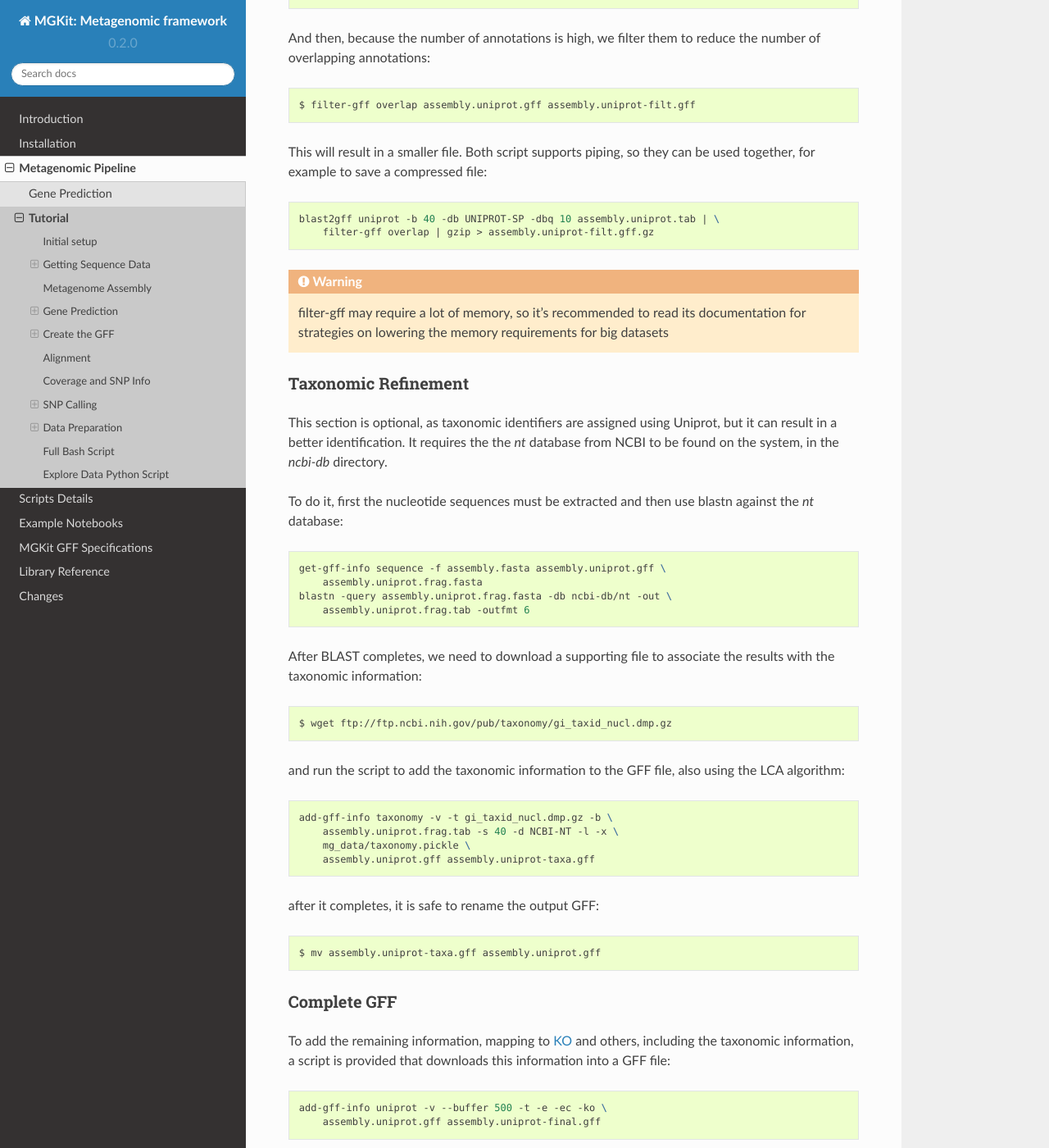
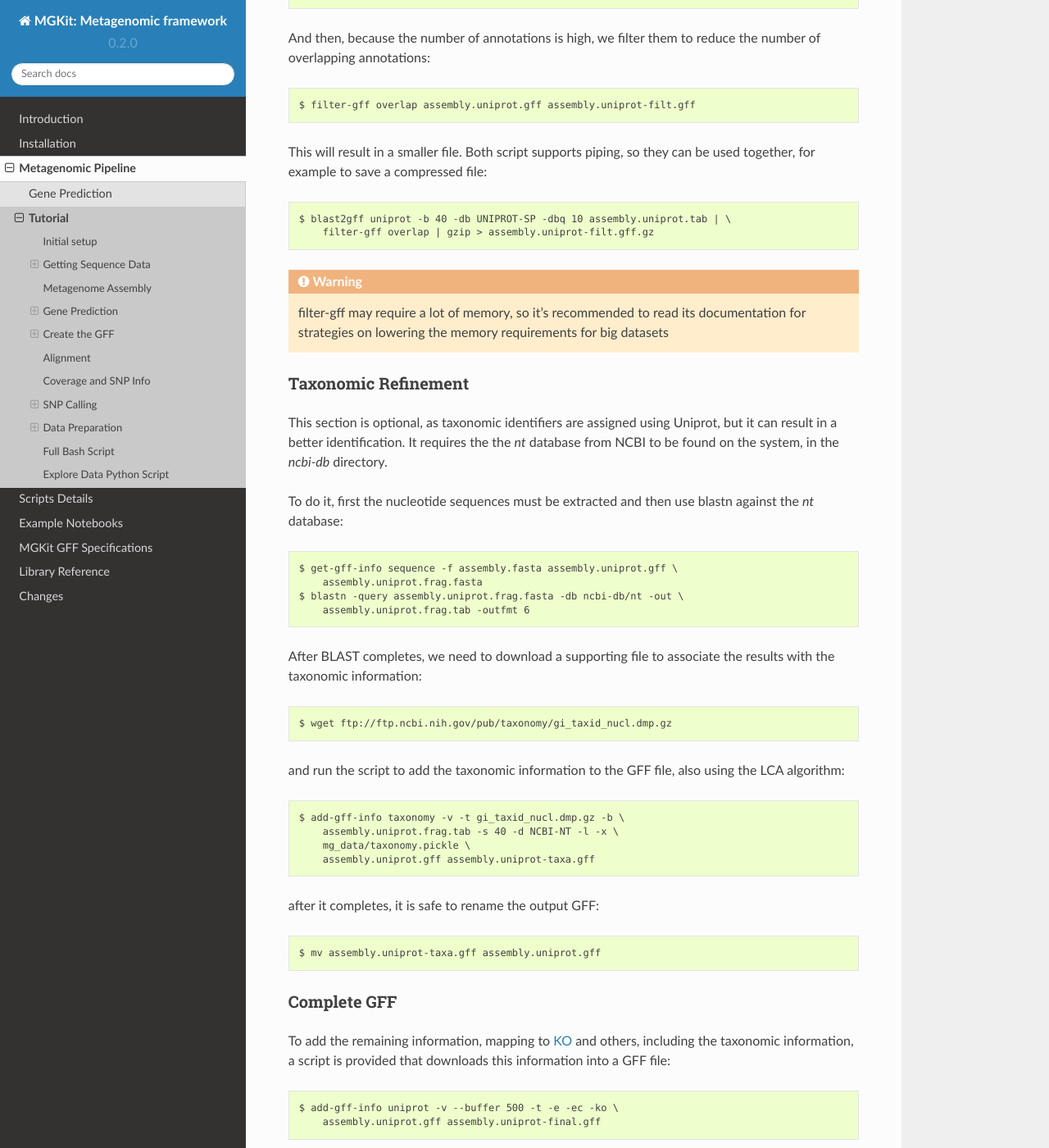
Before and after one commit to frubino/mgkit, a Sphinx documentation site: the page built from docs/source/pipeline/tutorial.rst, in a window 1280 px wide and 1400 px high, scrolled down 3349 px. Shown: the whole window at 82% size. Built offline with Sphinx 7.4.7 and the Read the Docs theme 2.0.0, drawn with Linux system fonts in a browser that asks for light colours; formulas are drawn with MathJax 3; pages that are not in the unit, such as notebooks, are missing from menus; some of the changed text lies outside the part shown.

Commit message:
Updated documentation

```diff
--- a/docs/source/pipeline/tutorial.rst
+++ b/docs/source/pipeline/tutorial.rst
@@ -60,18 +60,14 @@
 Metagenome Assembly
 -------------------
 
-We're going to use velvet to assemble the metagenomics sample, using the following commands in `bash`:
-
-.. code-block:: bash
+We're going to use velvet to assemble the metagenomics sample, using the following commands in `bash`::
 
     $ velveth velvet_work 31 -fmtAuto  *.fastq
     $ velvetg velvet_work -min_contig_lgth 50
 
-The contigs are in the `velvet_work/contigs.fa` file. We want to take out some of the informations in each sequence header, to make it easier to identify them. We decided to keep only `NODE_#`, where # is a unique number in the file (e.g. from `>NODE_27_length_157_cov_703.121033` we keep only `>NODE_27`). We used this command in bash:
+The contigs are in the `velvet_work/contigs.fa` file. We want to take out some of the informations in each sequence header, to make it easier to identify them. We decided to keep only `NODE_#`, where # is a unique number in the file (e.g. from `>NODE_27_length_157_cov_703.121033` we keep only `>NODE_27`). We used this command in bash::
 
-.. code-block:: bash
-
-    cat velvet_work/contigs.fa | sed -E 's/(>NODE_[0-9]+)_.+/\1/g' > assembly.fa
+    $ cat velvet_work/contigs.fa | sed -E 's/(>NODE_[0-9]+)_.+/\1/g' > assembly.fa
 
 Gene Prediction
 ---------------
@@ -90,11 +86,9 @@
 
     $ makeblastdb -dbtype prot -in uniprot_sprot.fasta
 
-After which BLAST can be run:
+After which BLAST can be run::
 
-.. code-block:: bash
-
-    blastx -query assembly.fasta -db uniprot_sprot.fasta -out \
+    $ blastx -query assembly.fasta -db uniprot_sprot.fasta -out \
         assembly.uniprot.tab -outfmt 6
 
 Using RAPSearch
@@ -116,22 +110,18 @@
 Create the GFF
 --------------
 
-After BLAST or RAPSearch are finished, we can convert all predictions to a GFF file:
+After BLAST or RAPSearch are finished, we can convert all predictions to a GFF file::
 
-.. code-block:: bash
-
-    blast2gff uniprot -b 40 -db UNIPROT-SP -dbq 10 assembly.uniprot.tab \
+    $ blast2gff uniprot -b 40 -db UNIPROT-SP -dbq 10 assembly.uniprot.tab \
         assembly.uniprot.gff
 
 And then, because the number of annotations is high, we filter them to reduce the number of overlapping annotations::
 
     $ filter-gff overlap assembly.uniprot.gff assembly.uniprot-filt.gff
 
-This will result in a smaller file. Both script supports piping, so they can be used together, for example to save a compressed file:
+This will result in a smaller file. Both script supports piping, so they can be used together, for example to save a compressed file::
 
-.. code-block:: bash
-
-    blast2gff uniprot -b 40 -db UNIPROT-SP -dbq 10 assembly.uniprot.tab | \
+    $ blast2gff uniprot -b 40 -db UNIPROT-SP -dbq 10 assembly.uniprot.tab | \
         filter-gff overlap | gzip > assembly.uniprot-filt.gff.gz
 
 .. warning::
@@ -143,24 +133,20 @@
 
 This section is optional, as taxonomic identifiers are assigned using Uniprot, but it can result in a better identification. It requires the the `nt` database from NCBI to be found on the system, in the `ncbi-db` directory.
 
-To do it, first the nucleotide sequences must be extracted and then use blastn against the `nt` database:
+To do it, first the nucleotide sequences must be extracted and then use blastn against the `nt` database::
 
-.. code-block:: bash
-
-    get-gff-info sequence -f assembly.fasta assembly.uniprot.gff \
+    $ get-gff-info sequence -f assembly.fasta assembly.uniprot.gff \
         assembly.uniprot.frag.fasta
-    blastn -query assembly.uniprot.frag.fasta -db ncbi-db/nt -out \
+    $ blastn -query assembly.uniprot.frag.fasta -db ncbi-db/nt -out \
         assembly.uniprot.frag.tab -outfmt 6
 
 After BLAST completes, we need to download a supporting file to associate the results with the taxonomic information::
 
     $ wget ftp://ftp.ncbi.nih.gov/pub/taxonomy/gi_taxid_nucl.dmp.gz
 
-and run the script to add the taxonomic information to the GFF file, also using the LCA algorithm:
+and run the script to add the taxonomic information to the GFF file, also using the LCA algorithm::
 
-.. code-block:: bash
-
-    add-gff-info taxonomy -v -t gi_taxid_nucl.dmp.gz -b \
+    $ add-gff-info taxonomy -v -t gi_taxid_nucl.dmp.gz -b \
         assembly.uniprot.frag.tab -s 40 -d NCBI-NT -l -x \
         mg_data/taxonomy.pickle \
         assembly.uniprot.gff assembly.uniprot-taxa.gff
@@ -172,11 +158,9 @@
 Complete GFF
 ^^^^^^^^^^^^
 
-To add the remaining information, mapping to `KO <http://www.kegg.jp>`_ and others, including the taxonomic information, a script is provided that downloads this information into a GFF file:
+To add the remaining information, mapping to `KO <http://www.kegg.jp>`_ and others, including the taxonomic information, a script is provided that downloads this information into a GFF file::
 
-.. code-block:: bash
-
-    add-gff-info uniprot -v --buffer 500 -t -e -ec -ko \
+    $ add-gff-info uniprot -v --buffer 500 -t -e -ec -ko \
         assembly.uniprot.gff assembly.uniprot-final.gff
 
 After which we can rename the GFF file::
@@ -215,16 +199,14 @@
 Coverage and SNP Info
 ---------------------
 
-The coverage information is added to the GFF and needs to be added for later SNP analysis, including information about the expected number of synonymous and non-synonymous changes. The following lines can do it, using one of the scripts included with the library:
+The coverage information is added to the GFF and needs to be added for later SNP analysis, including information about the expected number of synonymous and non-synonymous changes. The following lines can do it, using one of the scripts included with the library::
 
-.. code-block:: bash
-
-    export SAMPLES=$(for file in *.bam; do echo -a `basename $file .bam`,$file ;done)
-    add-gff-info coverage $SAMPLES assembly.uniprot.gff | add-gff-info \
+    $ export SAMPLES=$(for file in *.bam; do echo -a `basename $file .bam`,$file ;done)
+    $ add-gff-info coverage $SAMPLES assembly.uniprot.gff | add-gff-info \
         exp_syn -r assembly.fasta > assembly.uniprot-update.gff
 
-    mv assembly.uniprot-update.gff assembly.uniprot.gff
-    unset SAMPLES
+    $ mv assembly.uniprot-update.gff assembly.uniprot.gff
+    $ unset SAMPLES
 
 The first line prepares part of the command line for the script and stores it into an environment variable, while the last command unsets the variable, as it's not needed anymore. The second command adds mapping and taxonomy information from Uniprot IDs to Kegg Orthologs, EC numbers and eggNOG.
 
```
Also changed, not shown: other parts of docs/source/pipeline/tutorial.rst (+1 -1 lines).
